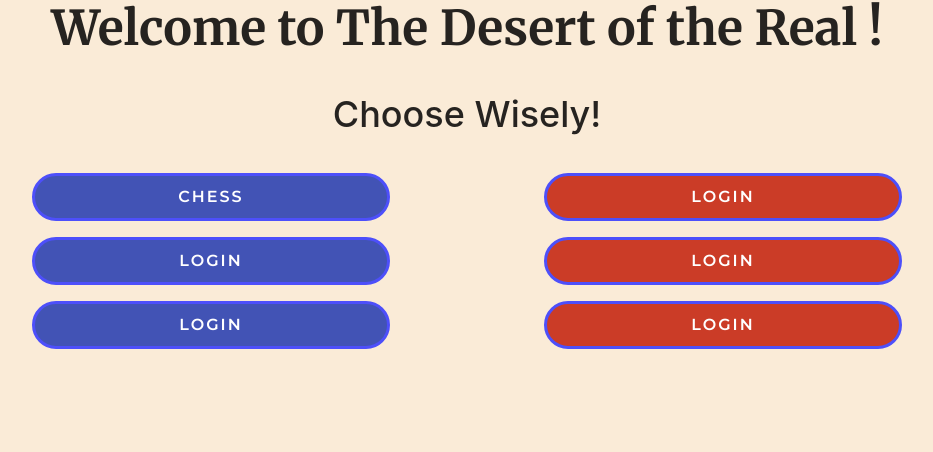
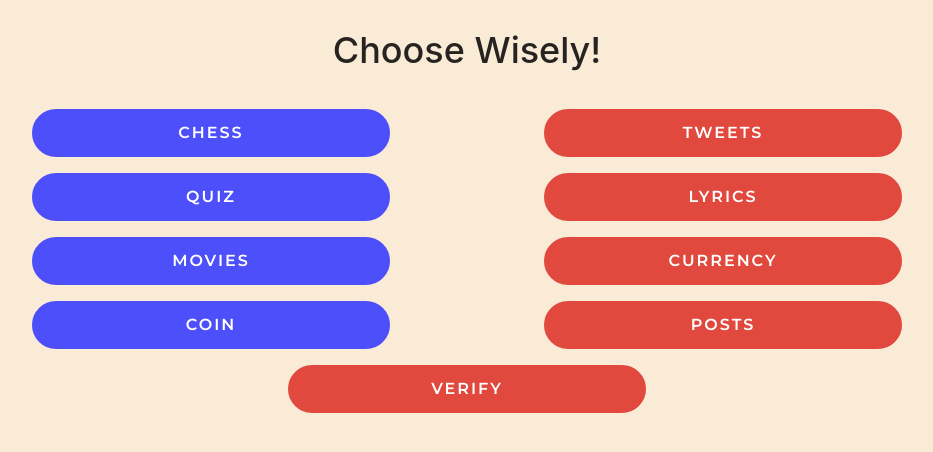
Before and after one commit to bounswe/bounswe2022group3, a Next.js app in the folder practice-app/client/: page /user/main in a window 1280 px wide. Shown: the part 202-654 px from the top of the page, without its empty margins (173-1106 px from the left). Built offline with nearby package versions, Linux system fonts and the light colour scheme; sample sign-in values are in the browser's storage.

Commit message:
buttons added

```diff
--- a/practice-app/client/components/Button/Button.module.scss
+++ b/practice-app/client/components/Button/Button.module.scss
@@ -24,11 +24,10 @@
         color: $base-color;
     }
 }
+
 .mainButton {
     font-family: "Montserrat", sans-serif;
     width: 70%;
-    border: 3px solid $base-color;
-    background-color: $base-color;
     text-transform: uppercase;
     outline: none;
     height: 3rem;
@@ -52,3 +51,18 @@
         color: $base-color;
     }
 }
+
+.mainButton_blue {
+    border: 3px solid $base-color;
+    background-color: $base-color;
+}
+
+.mainButton_red {
+    border: 3px solid $secondary;
+    background-color: $secondary;
+
+    &:hover {
+        background-color: #fff;
+        color: $secondary;
+    }
+}
--- a/practice-app/client/components/Button/MainButton.jsx
+++ b/practice-app/client/components/Button/MainButton.jsx
@@ -1,11 +1,24 @@
-import styles from './Button.module.scss'
+import styles from "./Button.module.scss";
 
-function MainButton({type="button", style={},onClick=() => {}, children}) {
-  return (
-    <button type={type} style={style} onClick={onClick} className={styles.mainButton}>
-        {children}
-    </button>
-  )
+function MainButton({
+    color,
+    type = "button",
+    style = {},
+    onClick = () => {},
+    children,
+}) {
+    return (
+        <button
+            type={type}
+            style={style}
+            onClick={onClick}
+            className={`${styles.mainButton} ${
+                color === "red" ? styles.mainButton_red : styles.mainButton_blue
+            }`}
+        >
+            {children}
+        </button>
+    );
 }
 
-export default MainButton
+export default MainButton;
--- a/practice-app/client/pages/user/main.js
+++ b/practice-app/client/pages/user/main.js
@@ -8,10 +8,35 @@ export default function main() {
     const router = useRouter();
     const [user_name, setUsername] = useState("");
 
-    const handleClick = async (values) => {
-        router.push(`/chess`);
+    const handleClick = async (route) => {
+        if (route === "chess") {
+            router.push('/chess');
+        }
+        else if (route === "quiz") {
+            router.push('/quiz');
+        }
+        else if (route === "movies") {
+            router.push('/movies/search');
+        }
+        else if (route === "coin") {
+            router.push('/coin');
+        }
+        else if (route === "tweets") {
+            router.push('/tweet');
+        }
+        else if (route === "lyrics") {
+            router.push('/lyrics');
+        }
+        else if (route === "posts") {
+            router.push('/posts');
+        }
+        else if (route === "currency") {
+            router.push('/currency');
+        }
+        else if (route === "verify") {
+            router.push('/verify/verify');
+        }
     };
-//
 
     const getUsername = async () => {
         const email = localStorage.getItem("email");
@@ -34,19 +59,24 @@ export default function main() {
     return (
         <>
             <h1 style={{marginBottom:"0"}}>Welcome to The Desert of the Real !</h1>
-                <h2 style={{marginBottom:"20px"}}>{user_name}</h2>
-                <h2 style={{marginBottom:"30px"}}>Choose Wisely!</h2>
-            {/* <Image src="/desert.png"  width="729" height="300" /> */}
+            <h2 style={{marginBottom:"20px"}}>{user_name}</h2>
+            <h2 style={{marginBottom:"30px"}}>Choose Wisely!</h2>
+
             <div className="grid-container">
                 <div className="grid-item" style={{display:"inline-block"}}>
-                <MainButton style={{backgroundColor:"#4253b5"}} onClick={handleClick}>Chess</MainButton>
-                <MainButton style={{backgroundColor:"#4253b5"}}>Login</MainButton>
-                <MainButton style={{backgroundColor:"#4253b5"}}>Login</MainButton>
+                    <MainButton color="blue" onClick={() => handleClick("chess")}>Chess</MainButton>
+                    <MainButton color="blue" onClick={() => handleClick("quiz")}>Quiz</MainButton>
+                    <MainButton color="blue" onClick={() => handleClick("movies")}>Movies</MainButton>
+                    <MainButton color="blue" onClick={() => handleClick("coin")}>Coin</MainButton>
                 </div>
                 <div className="grid-item" style={{display:"inline-block"}}>
-                <MainButton style={{backgroundColor:"#CB3C27"}}>Login</MainButton>
-                <MainButton style={{backgroundColor:"#CB3C27"}}>Login</MainButton>
-                <MainButton style={{backgroundColor:"#CB3C27"}}>Login</MainButton>
+                    <MainButton color="red" onClick={() => handleClick("tweets")}>Tweets</MainButton>
+                    <MainButton color="red" onClick={() => handleClick("lyrics")}>Lyrics</MainButton>
+                    <MainButton color="red" onClick={() => handleClick("currency")}>Currency</MainButton>
+                    <MainButton color="red" onClick={() => handleClick("posts")}>Posts</MainButton>
+                </div>
+                <div className="grid-item" style={{display:"inline-block"}}>
+                    <MainButton color="red" onClick={() => handleClick("verify")}>Verify</MainButton>
                 </div>
             </div>
         </>
```
